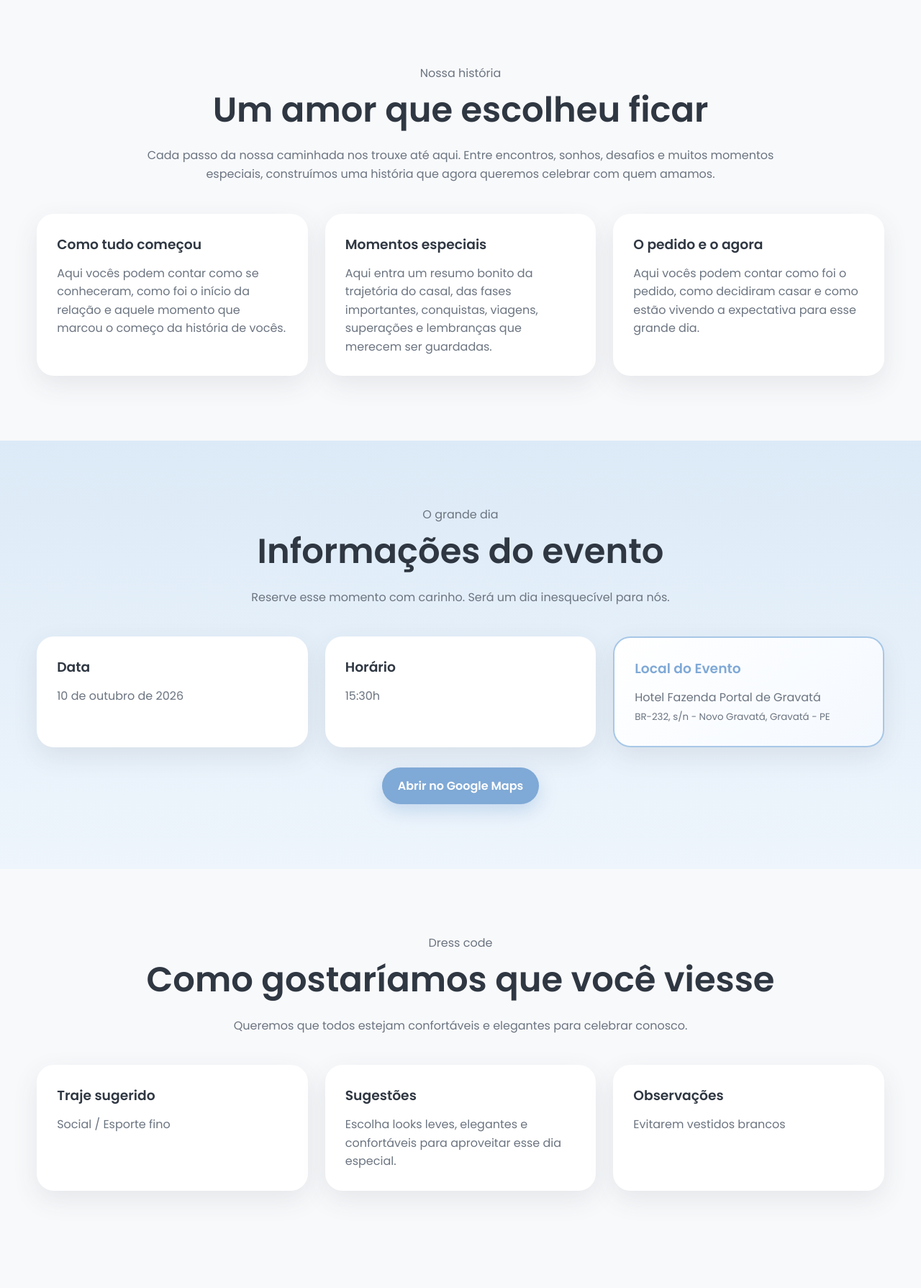
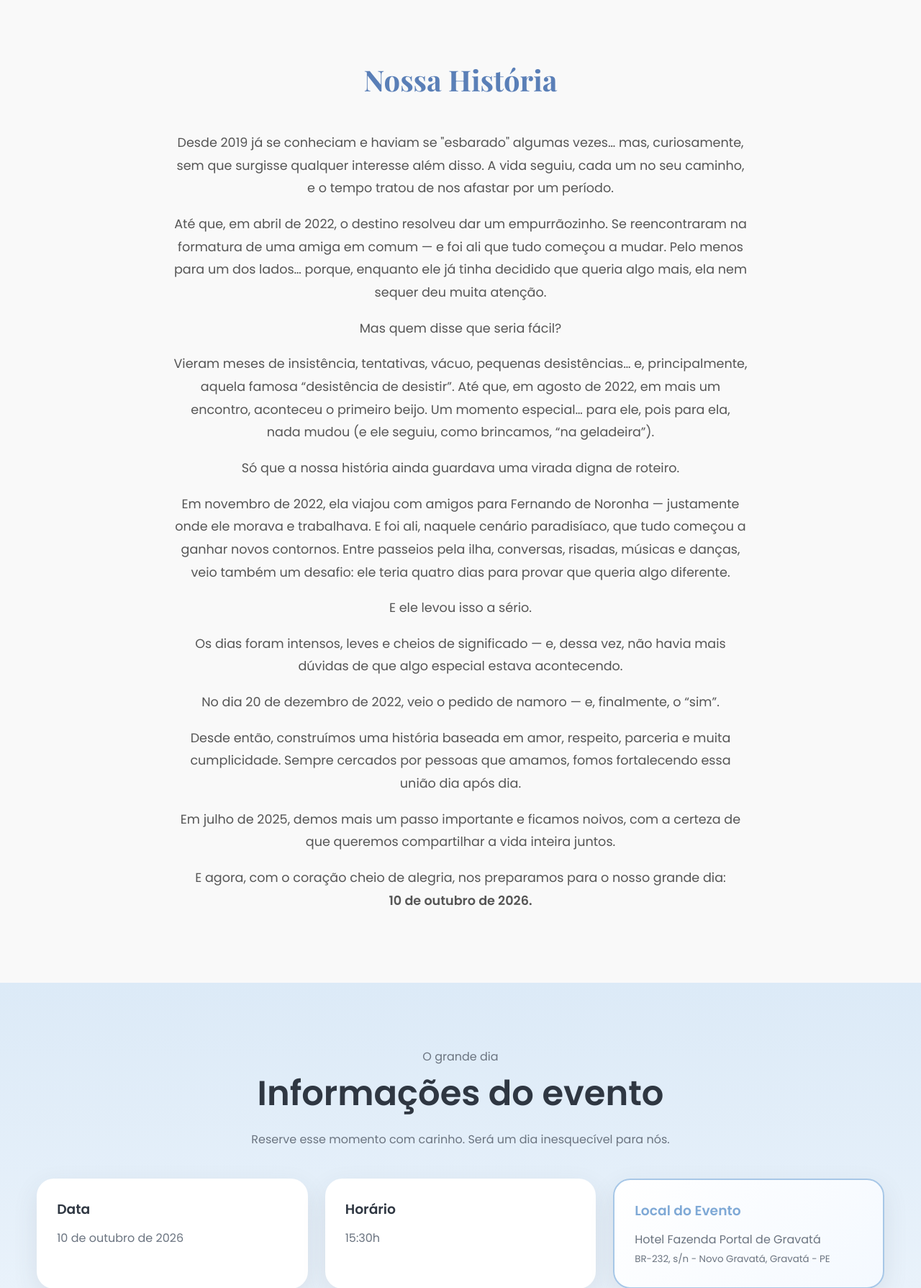
Before and after one commit to rvcris87/casamento-karine-josue, a Flask app: page / in a window 1280 px wide. Shown: the part 861-2650 px from the top of the page at 72% size. Run offline with Flask 3, Linux system fonts and the light colour scheme; data that the repository does not hold is empty; some libraries are stand-ins or nearby versions.

Commit message:
atualizaçao

```diff
--- a/static/css/style.css
+++ b/static/css/style.css
@@ -1312,6 +1312,32 @@ textarea {
     color: var(--text-soft);
 }
 
+/* SEÇÃO NOSSA HISTÓRIA */
+.historia {
+    padding: 80px 20px;
+    background: #f9f9f9;
+}
+
+.historia-container {
+    max-width: 800px;
+    margin: 0 auto;
+    text-align: center;
+}
+
+.historia h2 {
+    font-family: 'Playfair Display', serif;
+    font-size: 2.5rem;
+    color: #5a7fb7;
+    margin-bottom: 40px;
+}
+
+.historia-texto p {
+    font-size: 1.1rem;
+    line-height: 1.8;
+    color: #555;
+    margin-bottom: 18px;
+}
+
 /* GALERIA ESTILO PINTEREST */
 .galeria-grid {
     column-count: 2 !important;
--- a/templates/partials/historia.html
+++ b/templates/partials/historia.html
@@ -1,37 +1,58 @@
-<section class="section section-light" id="historia">
-    <div class="section-header fade-in">
-        <p class="eyebrow">Nossa história</p>
-        <h2>Um amor que escolheu ficar</h2>
-        <p>
-            Cada passo da nossa caminhada nos trouxe até aqui.
-            Entre encontros, sonhos, desafios e muitos momentos especiais,
-            construímos uma história que agora queremos celebrar com quem amamos.
-        </p>
-    </div>
+<section id="historia" class="historia">
+    <div class="historia-container">
 
-    <div class="story-grid">
-        <div class="story-card">
-            <h3>Como tudo começou</h3>
+        <h2>Nossa História</h2>
+
+        <div class="historia-texto">
             <p>
-                Aqui vocês podem contar como se conheceram, como foi o início da relação
-                e aquele momento que marcou o começo da história de vocês.
+            Desde 2019 já se conheciam e haviam se "esbarado" algumas vezes… mas, curiosamente, sem que surgisse qualquer interesse além disso. A vida seguiu, cada um no seu caminho, e o tempo tratou de nos afastar por um período.
+            </p>
+
+            <p>
+            Até que, em abril de 2022, o destino resolveu dar um empurrãozinho. Se reencontraram na formatura de uma amiga em comum — e foi ali que tudo começou a mudar. Pelo menos para um dos lados… porque, enquanto ele já tinha decidido que queria algo mais, ela nem sequer deu muita atenção.
+            </p>
+
+            <p>
+            Mas quem disse que seria fácil?
+            </p>
+
+            <p>
+            Vieram meses de insistência, tentativas, vácuo, pequenas desistências… e, principalmente, aquela famosa “desistência de desistir”. Até que, em agosto de 2022, em mais um encontro, aconteceu o primeiro beijo. Um momento especial… para ele, pois para ela, nada mudou (e ele seguiu, como brincamos, “na geladeira”).
+            </p>
+
+            <p>
+            Só que a nossa história ainda guardava uma virada digna de roteiro.
+            </p>
+
+            <p>
+            Em novembro de 2022, ela viajou com amigos para Fernando de Noronha — justamente onde ele morava e trabalhava. E foi ali, naquele cenário paradisíaco, que tudo começou a ganhar novos contornos. Entre passeios pela ilha, conversas, risadas, músicas e danças, veio também um desafio: ele teria quatro dias para provar que queria algo diferente.
+            </p>
+
+            <p>
+            E ele levou isso a sério.
+            </p>
+
+            <p>
+            Os dias foram intensos, leves e cheios de significado — e, dessa vez, não havia mais dúvidas de que algo especial estava acontecendo.
+            </p>
+
+            <p>
+            No dia 20 de dezembro de 2022, veio o pedido de namoro — e, finalmente, o “sim”.
+            </p>
+
+            <p>
+            Desde então, construímos uma história baseada em amor, respeito, parceria e muita cumplicidade. Sempre cercados por pessoas que amamos, fomos fortalecendo essa união dia após dia.
+            </p>
+
+            <p>
+            Em julho de 2025, demos mais um passo importante e ficamos noivos, com a certeza de que queremos compartilhar a vida inteira juntos.
+            </p>
+
+            <p>
+            E agora, com o coração cheio de alegria, nos preparamos para o nosso grande dia:
+            <br><strong>10 de outubro de 2026.</strong>
             </p>
         </div>
 
-        <div class="story-card">
-            <h3>Momentos especiais</h3>
-            <p>
-                Aqui entra um resumo bonito da trajetória do casal, das fases importantes,
-                conquistas, viagens, superações e lembranças que merecem ser guardadas.
-            </p>
-        </div>
-
-        <div class="story-card">
-            <h3>O pedido e o agora</h3>
-            <p>
-                Aqui vocês podem contar como foi o pedido, como decidiram casar
-                e como estão vivendo a expectativa para esse grande dia.
-            </p>
-        </div>
     </div>
 </section>
```
